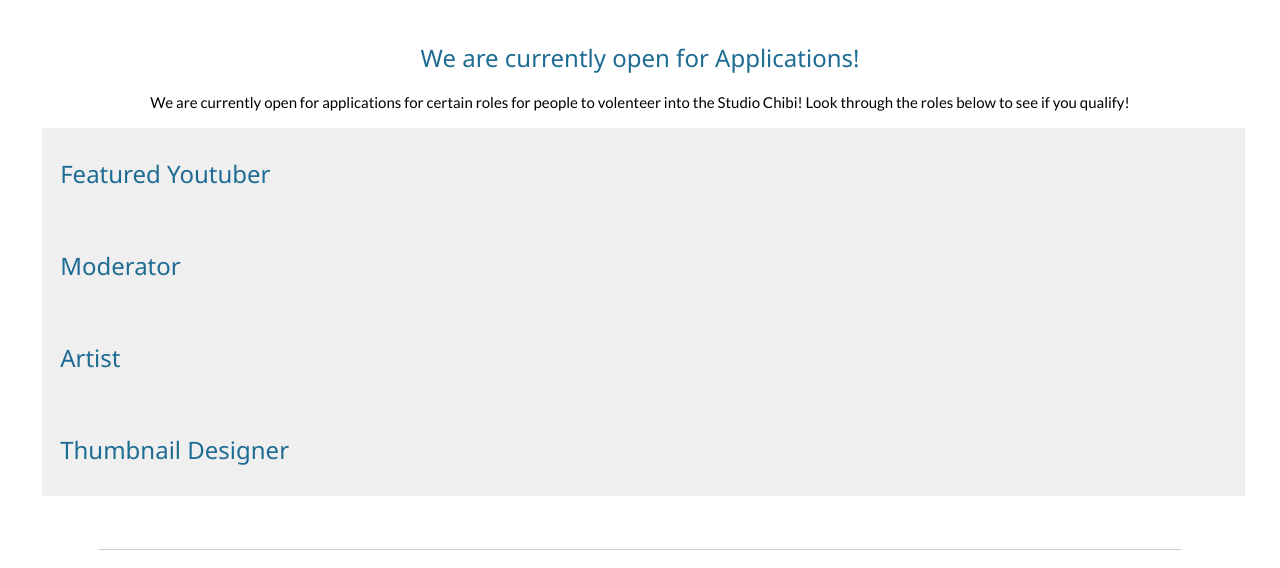
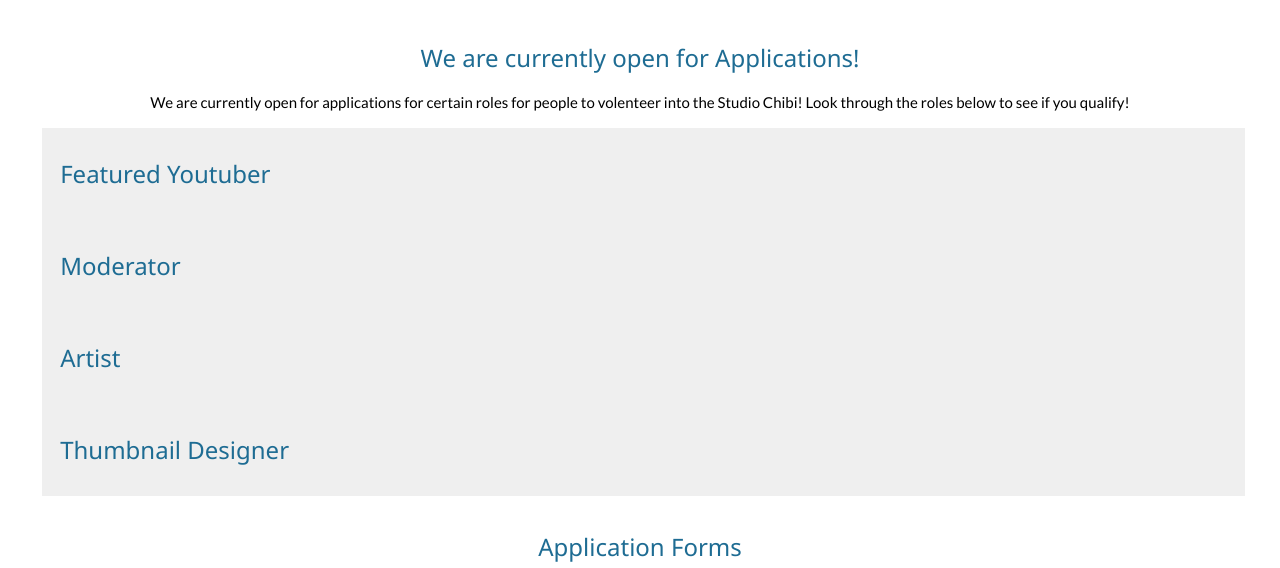
Before and after one commit to CribleyGames/Studio-Chibi, a plain HTML site: page Howtojoin.html in a window 1280 px wide. Shown: the part 219-787 px from the top of the page. Drawn offline with Linux system fonts and the light colour scheme.

Commit message:
quality of life changes

```diff
--- a/Howtojoin.html
+++ b/Howtojoin.html
@@ -81,7 +81,6 @@
 						be shared throughout the community as well.</p>
 				</div>
 				<div class="text">
-					<p class="pb-10 w3-border-bottom"></p>
 					<br>
 					<h3 class="title">Application Forms</h3>
 					<p>If you qualify and want to apply, <a class="link" href="https://forms.gle/6Vxhr34igpTdf7GU7" target="_blank">click here!</a></p>
```
